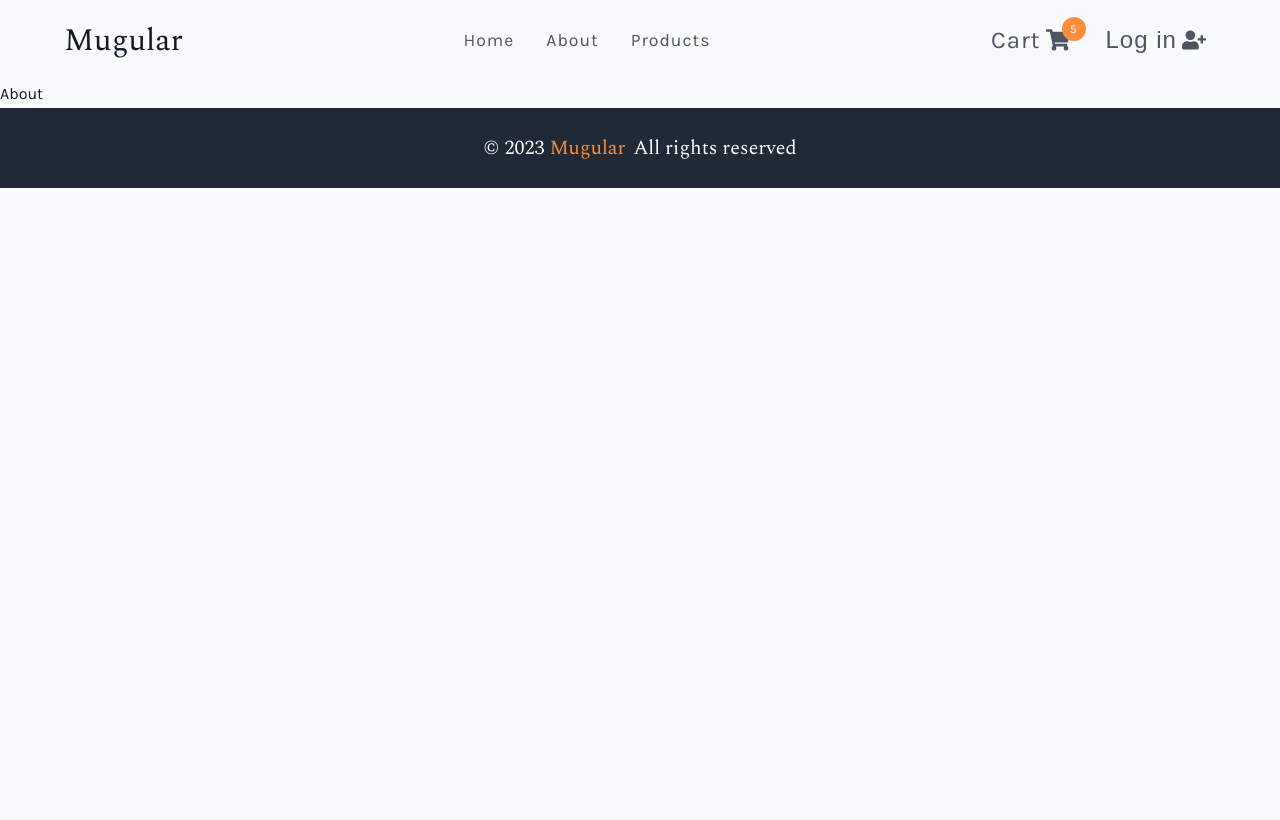
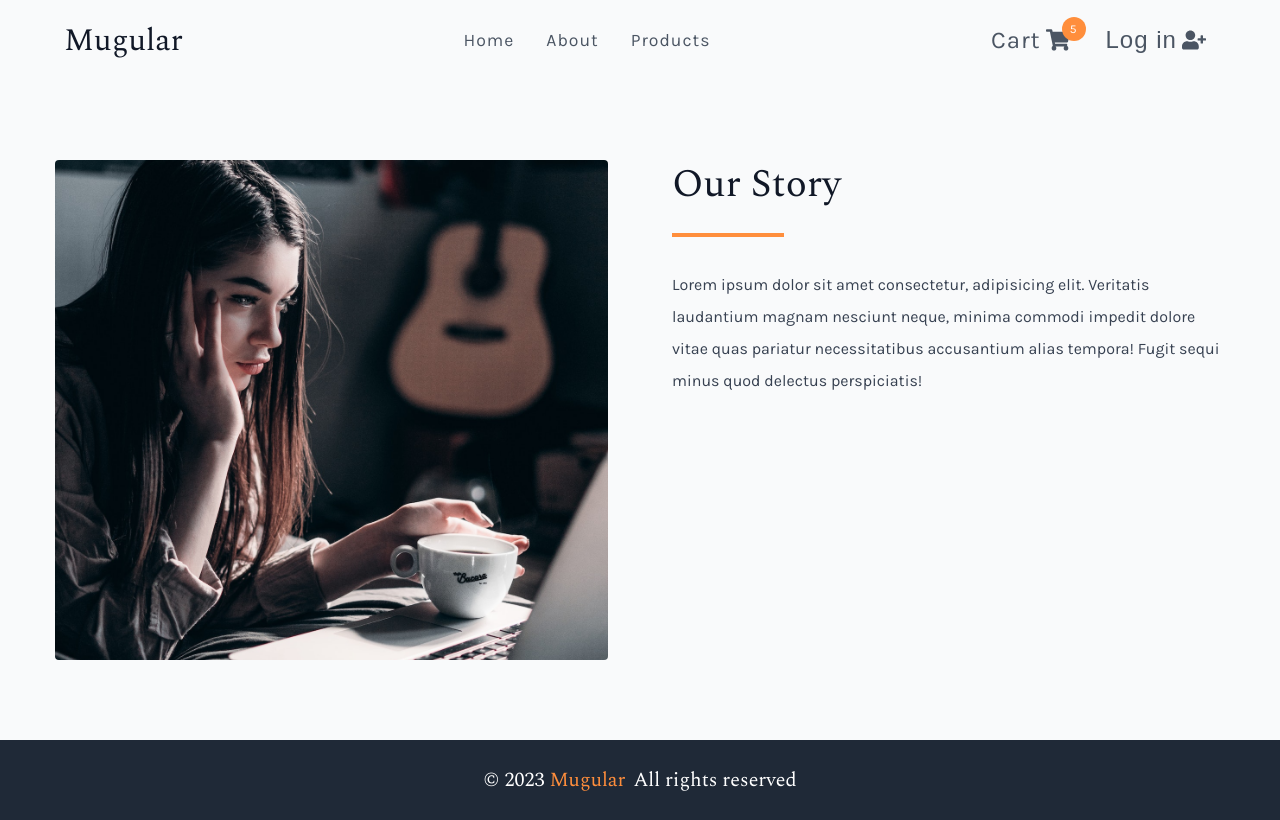
Before and after one commit to Joelzor/mugular, a React (Vite) app: page /about in a window 1280 px wide. Built offline with nearby package versions, Linux system fonts and the light colour scheme.

Commit message:
about page

```diff
--- a/src/globals.css
+++ b/src/globals.css
@@ -245,6 +245,7 @@ ul {
     width: 95vw;
   }
 }
+
 .text-center {
   text-align: center;
 }
@@ -253,6 +254,7 @@ ul {
   min-height: calc(100vh - 10rem);
   padding: 5rem 0;
 }
+
 .page {
   min-height: calc(100vh - (20vh + 10rem));
 }
--- a/src/pages/About.tsx
+++ b/src/pages/About.tsx
@@ -1,5 +1,59 @@
-const About = () => {
-  return <div>About</div>;
+import styled from "styled-components";
+// import { PageHero } from "../components";
+import aboutImg from "../assets/about2.jpg";
+
+const AboutPage = () => {
+  return (
+    <main>
+      <Wrapper className="page section section-center">
+        <img src={aboutImg} alt="nice desk" />
+        <article>
+          <div className="title">
+            <h2>Our Story</h2>
+            <div className="title-underline"></div>
+            <p>
+              Lorem ipsum dolor sit amet consectetur, adipisicing elit.
+              Veritatis laudantium magnam nesciunt neque, minima commodi impedit
+              dolore vitae quas pariatur necessitatibus accusantium alias
+              tempora! Fugit sequi minus quod delectus perspiciatis!
+            </p>
+          </div>
+        </article>
+      </Wrapper>
+    </main>
+  );
 };
 
-export default About;
+const Wrapper = styled.section`
+  display: grid;
+  gap: 4rem;
+
+  img {
+    width: 100%;
+    display: block;
+    border-radius: var(--borderRadius);
+    height: 500px;
+    object-fit: cover;
+  }
+
+  p {
+    line-height: 2;
+    margin: 0 auto;
+    margin-top: 2rem;
+    color: var(--grey-700);
+  }
+
+  .title {
+    text-align: left;
+  }
+
+  .title-underline {
+    margin-left: 0;
+  }
+
+  @media (min-width: 992px) {
+    grid-template-columns: 1fr 1fr;
+  }
+`;
+
+export default AboutPage;
```
Also changed, not shown: src/assets/about.jpg (added), src/assets/about2.jpg (added).
